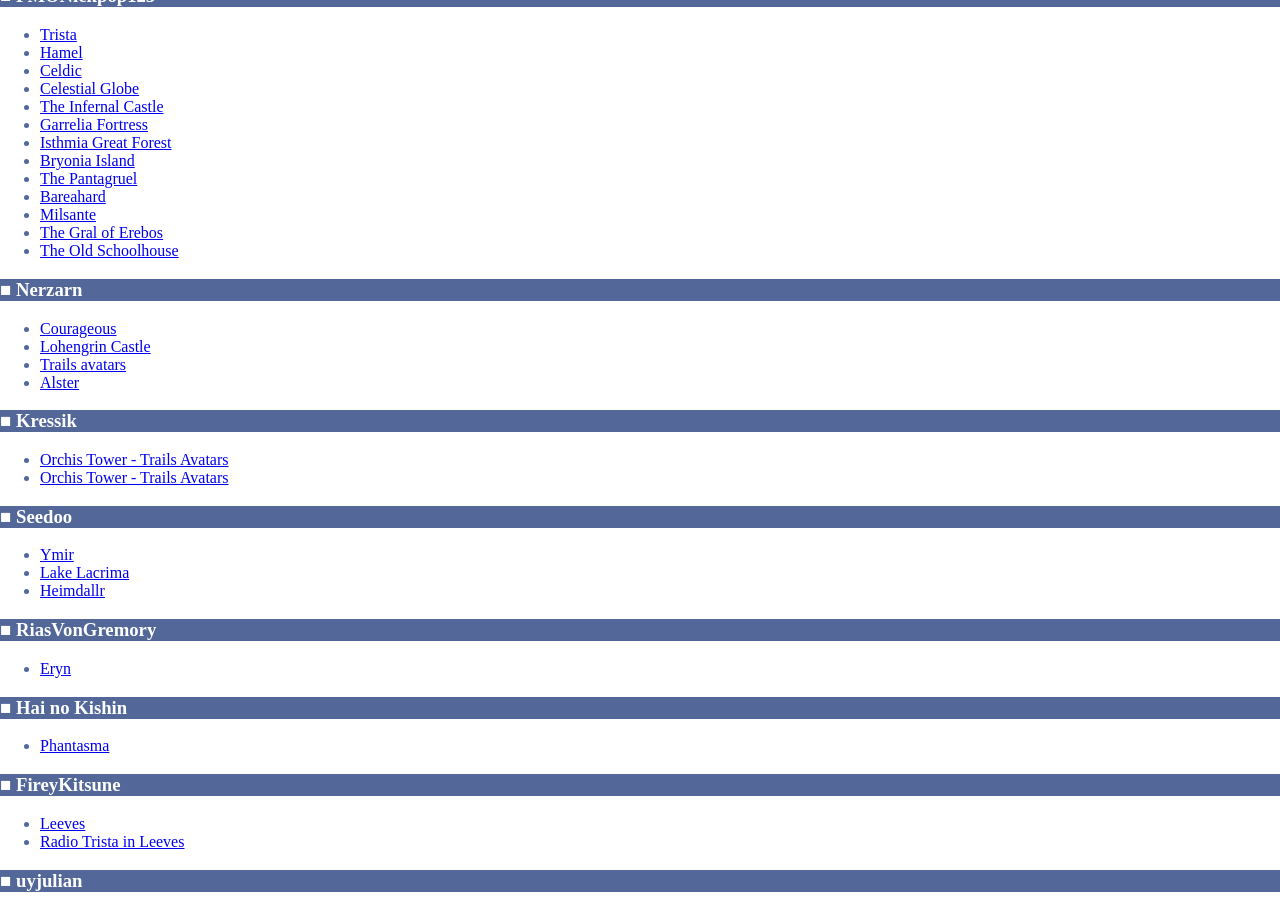
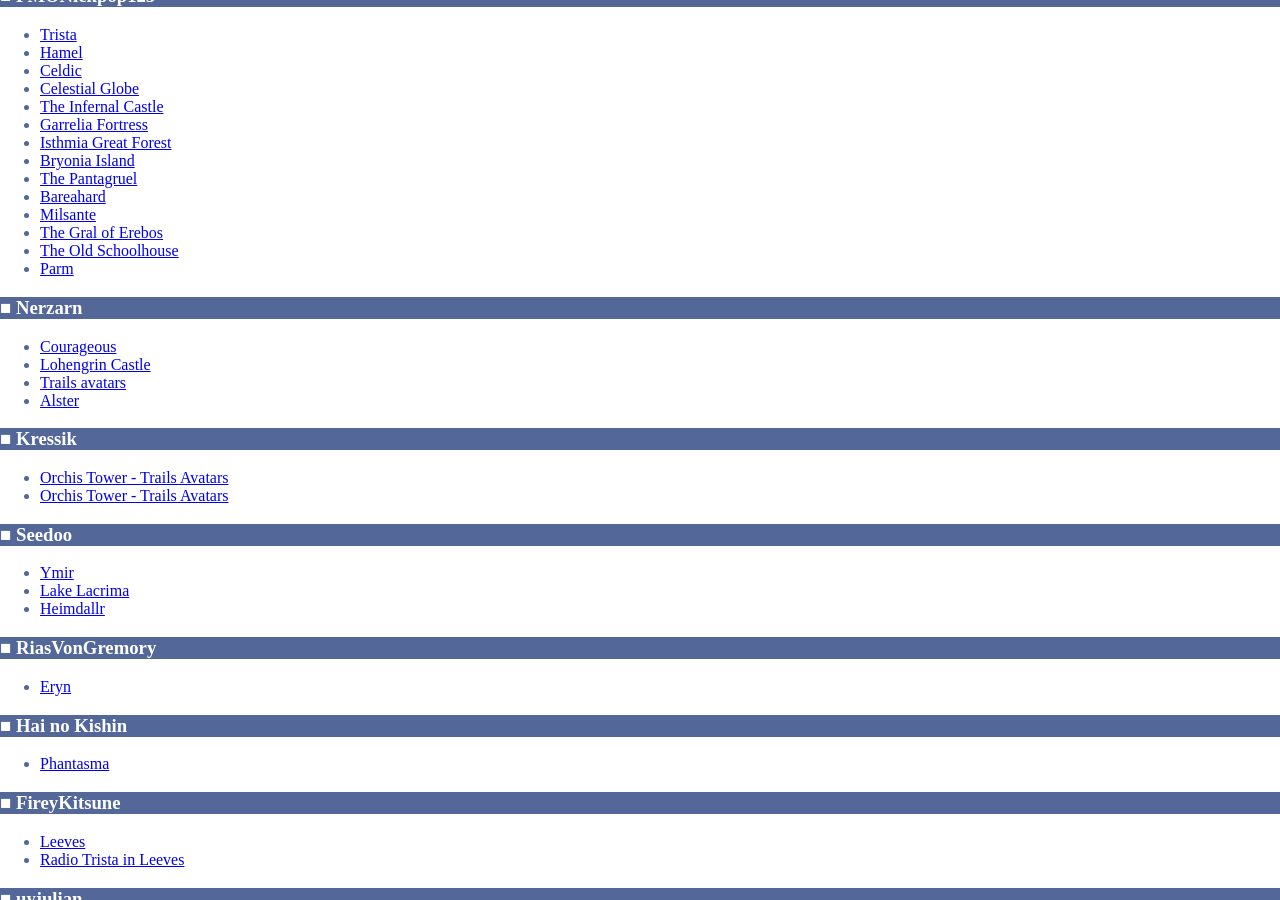
Before and after one commit to uyjulian/falcom-dumps, a Jekyll site: the page built from index.md, in a window 1280 px wide and 900 px high, scrolled down 420 px. Built offline with Jekyll 4.4.1, drawn with Linux system fonts in a browser that asks for light colours.

Commit message:
Add Parm

```diff
--- a/index.md
+++ b/index.md
@@ -32,6 +32,7 @@ If you have questions about usage of the models in a specific environment, sendi
 * [Milsante](https://vrchat.com/home/launch?worldId=wrld_2ca6c232-307b-40dc-b447-d969c3762ff7)
 * [The Gral of Erebos](https://vrchat.com/home/launch?worldId=wrld_5c8bda9a-3895-4d70-b506-ef55357ac7ee)
 * [The Old Schoolhouse](https://vrchat.com/home/launch?worldId=wrld_4ed2399d-858a-4f7d-8460-ec40ed6d41b7)
+* [Parm](https://vrchat.com/home/launch?worldId=wrld_aa6d91af-e01e-4d69-b1a1-f6b1e69b93ab)
 
 
 ### Nerzarn
```
